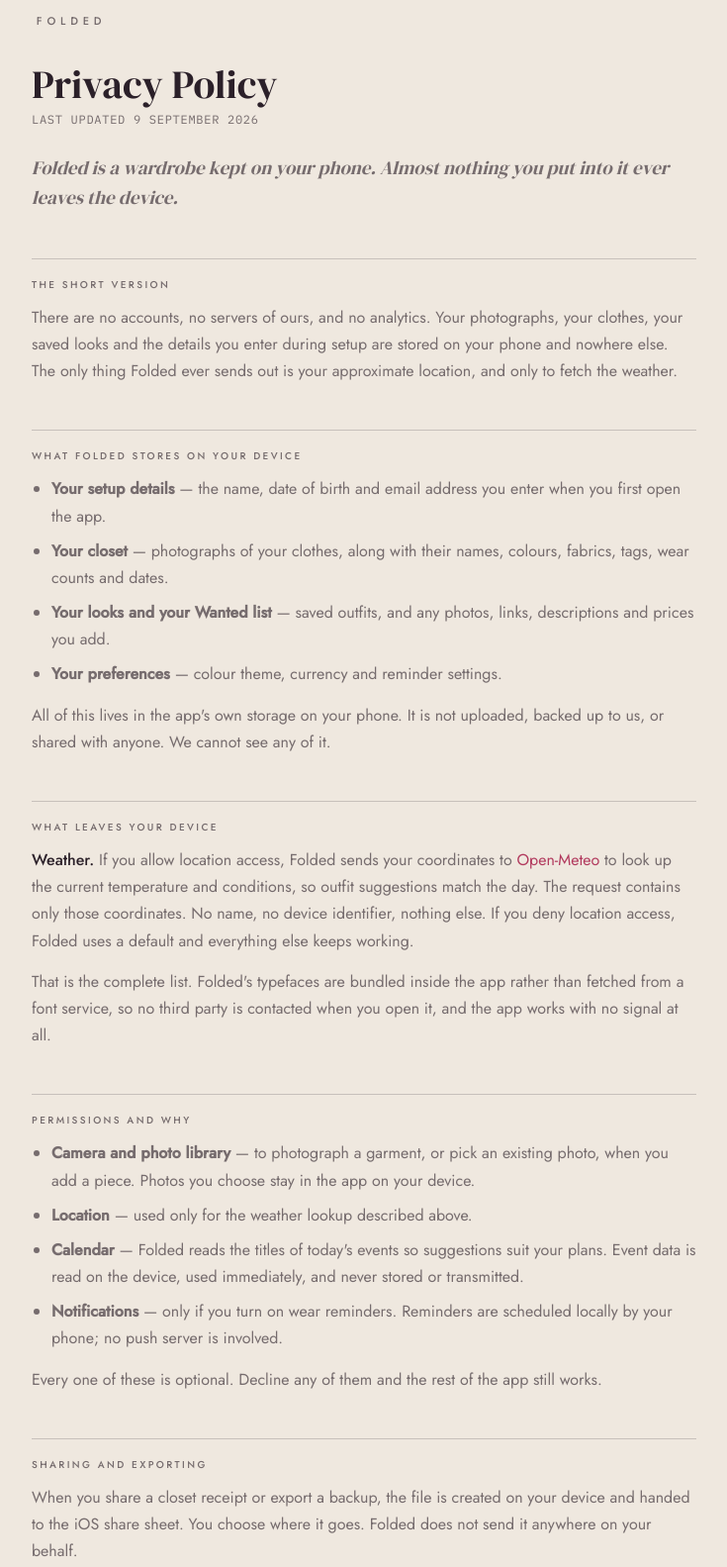
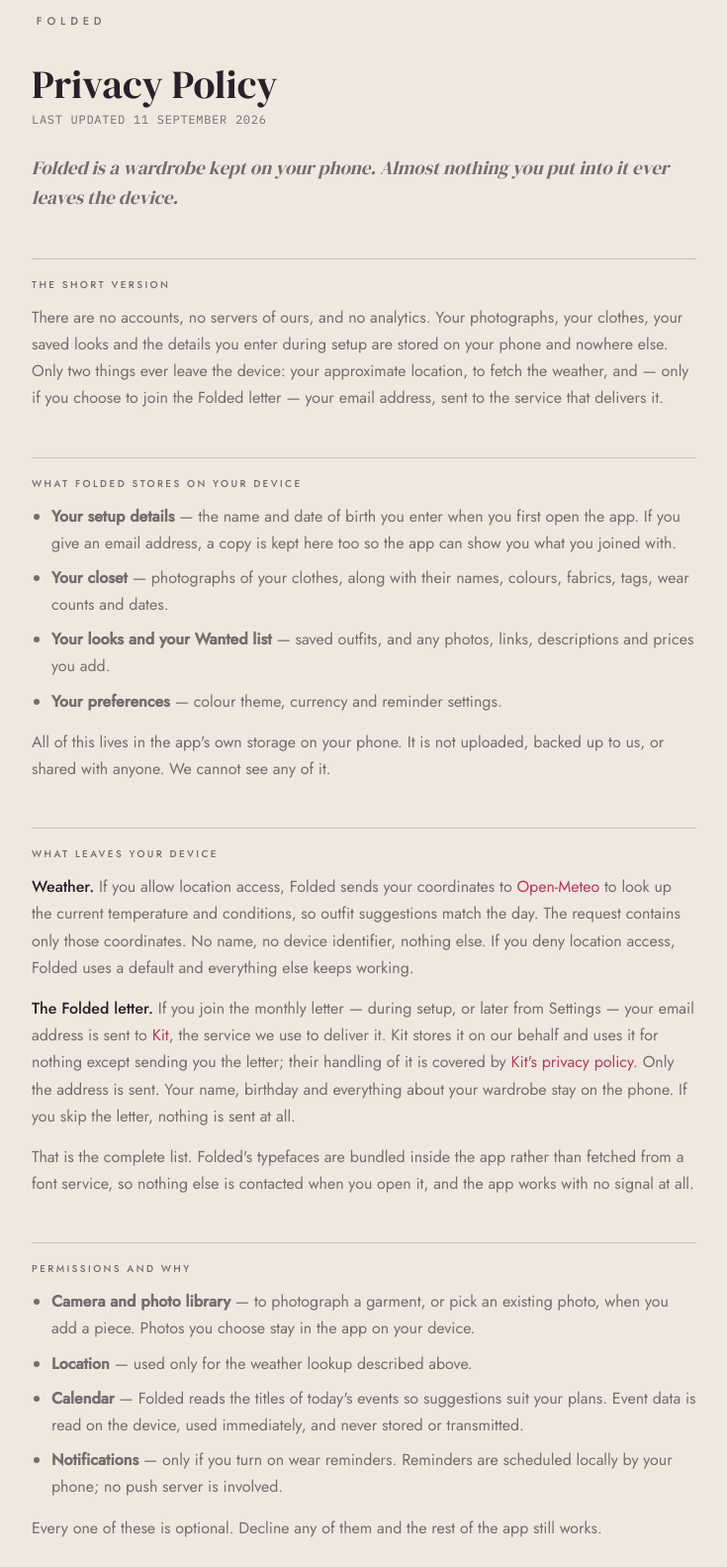
Before and after one commit to gregthehulckm-lgtm/folded-legal, a plain HTML site: page privacy/index.html in a window 1280 px wide. Shown: the part 129-1712 px from the top of the page at 99% size, without its empty margins (272-1007 px from the left). Drawn offline with Linux system fonts and the light colour scheme.

Commit message:
Disclose the newsletter email flow to Kit in the privacy policy
Signups are real now, so the policy names Kit as the processor, states
that only the address is sent, and explains unsubscribe and deletion.

Co-Authored-By: Claude Opus 5 <noreply@anthropic.com>

```diff
--- a/privacy/index.html
+++ b/privacy/index.html
@@ -35,16 +35,16 @@
   <div class="brand">FOLDED</div>
 
   <h1>Privacy Policy</h1>
-  <div class="date">LAST UPDATED 9 SEPTEMBER 2026</div>
+  <div class="date">LAST UPDATED 11 SEPTEMBER 2026</div>
 
   <p class="lede">Folded is a wardrobe kept on your phone. Almost nothing you put into it ever leaves the device.</p>
 
   <h2>THE SHORT VERSION</h2>
-  <p>There are no accounts, no servers of ours, and no analytics. Your photographs, your clothes, your saved looks and the details you enter during setup are stored on your phone and nowhere else. The only thing Folded ever sends out is your approximate location, and only to fetch the weather.</p>
+  <p>There are no accounts, no servers of ours, and no analytics. Your photographs, your clothes, your saved looks and the details you enter during setup are stored on your phone and nowhere else. Only two things ever leave the device: your approximate location, to fetch the weather, and — only if you choose to join the Folded letter — your email address, sent to the service that delivers it.</p>
 
   <h2>WHAT FOLDED STORES ON YOUR DEVICE</h2>
   <ul>
-    <li><strong>Your setup details</strong> — the name, date of birth and email address you enter when you first open the app.</li>
+    <li><strong>Your setup details</strong> — the name and date of birth you enter when you first open the app. If you give an email address, a copy is kept here too so the app can show you what you joined with.</li>
     <li><strong>Your closet</strong> — photographs of your clothes, along with their names, colours, fabrics, tags, wear counts and dates.</li>
     <li><strong>Your looks and your Wanted list</strong> — saved outfits, and any photos, links, descriptions and prices you add.</li>
     <li><strong>Your preferences</strong> — colour theme, currency and reminder settings.</li>
@@ -53,7 +53,8 @@
 
   <h2>WHAT LEAVES YOUR DEVICE</h2>
   <p><strong>Weather.</strong> If you allow location access, Folded sends your coordinates to <a href="https://open-meteo.com/">Open-Meteo</a> to look up the current temperature and conditions, so outfit suggestions match the day. The request contains only those coordinates. No name, no device identifier, nothing else. If you deny location access, Folded uses a default and everything else keeps working.</p>
-  <p>That is the complete list. Folded's typefaces are bundled inside the app rather than fetched from a font service, so no third party is contacted when you open it, and the app works with no signal at all.</p>
+  <p><strong>The Folded letter.</strong> If you join the monthly letter — during setup, or later from Settings — your email address is sent to <a href="https://kit.com/">Kit</a>, the service we use to deliver it. Kit stores it on our behalf and uses it for nothing except sending you the letter; their handling of it is covered by <a href="https://kit.com/privacy">Kit's privacy policy</a>. Only the address is sent. Your name, birthday and everything about your wardrobe stay on the phone. If you skip the letter, nothing is sent at all.</p>
+  <p>That is the complete list. Folded's typefaces are bundled inside the app rather than fetched from a font service, so nothing else is contacted when you open it, and the app works with no signal at all.</p>
 
   <h2>PERMISSIONS AND WHY</h2>
   <ul>
@@ -71,11 +72,12 @@
   <ul>
     <li>No accounts, logins or profiles held by us.</li>
     <li>No analytics, tracking, advertising or third-party SDKs.</li>
-    <li>No selling or sharing of personal information. There is nothing to sell — we never receive it.</li>
+    <li>No selling or sharing of personal information. The only thing we ever hold is the email address of people who asked for the letter, and it is used for the letter alone.</li>
   </ul>
 
   <h2>DELETING YOUR DATA</h2>
-  <p>Deleting a piece removes it from your closet immediately. Deleting the app from your phone removes everything Folded has stored, permanently. Because none of it reaches us, there is nothing for you to request from us and nothing for us to erase.</p>
+  <p>Deleting a piece removes it from your closet immediately. Deleting the app from your phone removes everything Folded has stored, permanently. None of that ever reached us, so there is nothing for you to request from us and nothing for us to erase.</p>
+  <p>The one exception is the letter. Every letter carries an unsubscribe link, which removes your address from the list straight away. If you would rather we delete it entirely, write to the address below and we will.</p>
 
   <h2>CHILDREN</h2>
   <p>Folded is not directed at children under 13, and we do not knowingly collect information from them. As above, no personal information reaches us in any case.</p>
```
